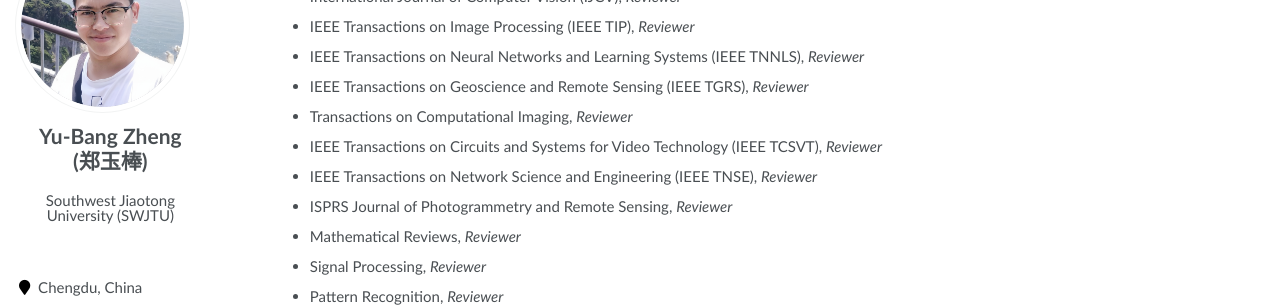
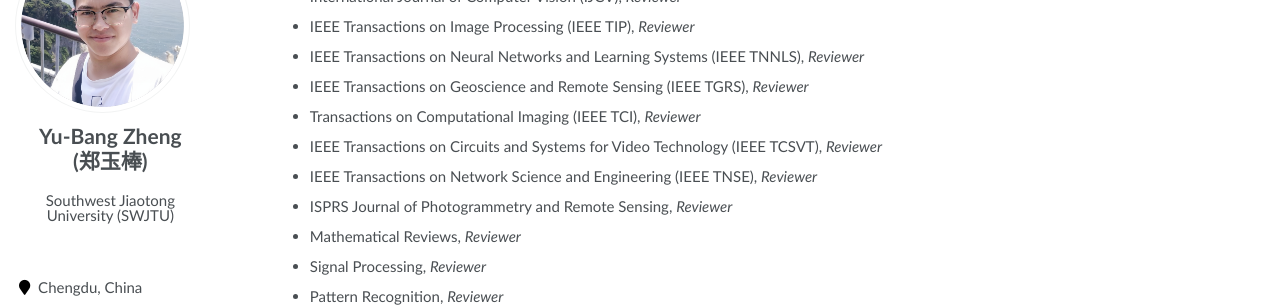
Before and after one commit to YuBangZheng/yubangzheng.github.io, a Jekyll site: the page built from pages/about.md, in a window 1280 px wide and 900 px high, scrolled down 3411 px. Shown: the part 153-460 px from the top of the window. Built offline with Jekyll 4.4.1, drawn with Linux system fonts in a browser that asks for light colours; a script that is not in the unit is left out.

Commit message:
Update about.md

```diff
--- a/pages/about.md
+++ b/pages/about.md
@@ -178,7 +178,7 @@
 -  IEEE Transactions on Image Processing (IEEE TIP), _Reviewer_
 -  IEEE Transactions on Neural Networks and Learning Systems (IEEE TNNLS), _Reviewer_
 -  IEEE Transactions on Geoscience and Remote Sensing (IEEE TGRS), _Reviewer_
--  Transactions on Computational Imaging, _Reviewer_
+-  Transactions on Computational Imaging (IEEE TCI), _Reviewer_
 -  IEEE Transactions on Circuits and Systems for Video Technology (IEEE TCSVT), _Reviewer_
 -  IEEE Transactions on Network Science and Engineering (IEEE TNSE), _Reviewer_
 -  ISPRS Journal of Photogrammetry and Remote Sensing, _Reviewer_
```
